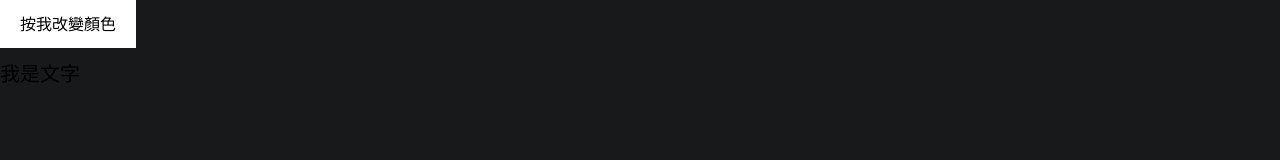
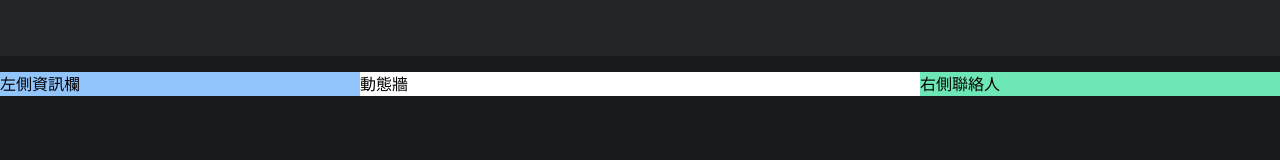
Before and after one commit to DavidMa168/facebook, a website built with webpack: page src/index.html in a window 1280 px wide. Built offline with nearby package versions, Linux system fonts and the light colour scheme.

Commit message:
10-1實戰仿Facebook UI，版面佈局

```diff
--- a/package.json
+++ b/package.json
@@ -5,7 +5,7 @@
   "main": "index.js",
   "scripts": {
     "build": "NODE_ENV=production webpack",
-    "dev": "webpack serve",
+    "dev": "webpack serve --port 4321",
     "clean": "rm -rf dist",
     "prettier": "prettier -w ./src"
   },
--- a/src/index.html
+++ b/src/index.html
@@ -7,14 +7,27 @@
     <title>布魯斯TailwindCSS教學</title>
   </head>
   <body class="bg-fb-bg">
-    <button id="btn" class="py-3 px-5 bg-white active:bg-gray-300">按我改變顏色</button>
+    <header class="w-full h-[56px] bg-fb-header fixed top-0 left-0 right-0"></header>
 
-    <p id="text" class="mt-3 text-xl">我是文字</p>
-    <div id="box">
-    </div>
-    <ul id="boxul">
+    <main class="min-h-[100vh] pt-main-span flex">
+      <!-- 左側資訊欄 -->
+        <div class="hidden sticky top-main-span max-w-[360px] w-full h-full lg:block">
+          <p class="w-full bg-blue-300">左側資訊欄</p>
+        </div>
 
-    </ul>
+      <!-- 動態牆 -->
+        <div class="max-w-[744px] w-full mx-auto">
+          <p class="w-full bg-white">動態牆</p>
+        </div>
+
+      <!-- 右側聯絡人 -->
+      <div class="hidden sticky top-main-span max-w-[360px] w-full h-full lg:block">
+        <p class="w-full bg-green-300">右側聯絡人</p>
+      </div>
+
+
+    </main>
+
     <script src="./index.js"></script>
   </body>
 </html>
--- a/tailwind.config.js
+++ b/tailwind.config.js
@@ -4,6 +4,9 @@ module.exports = {
   darkMode: false, // or 'media' or 'class'
   theme: {
     extend: {
+      spacing: {
+        'main-span': '72px'
+      },
       colors: {
         'fb-bg': '#18191a',
         'fb-header': '#242526',
```
